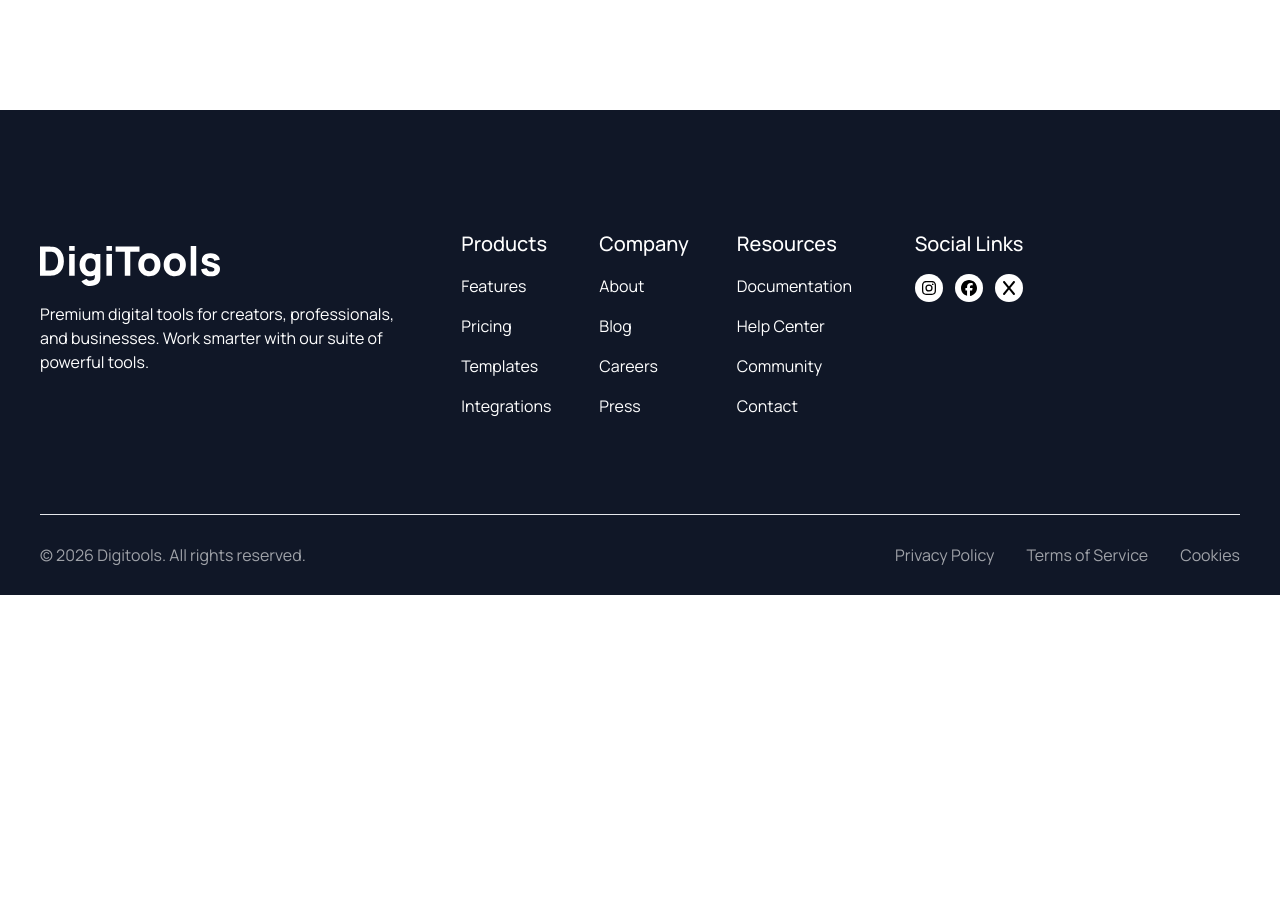
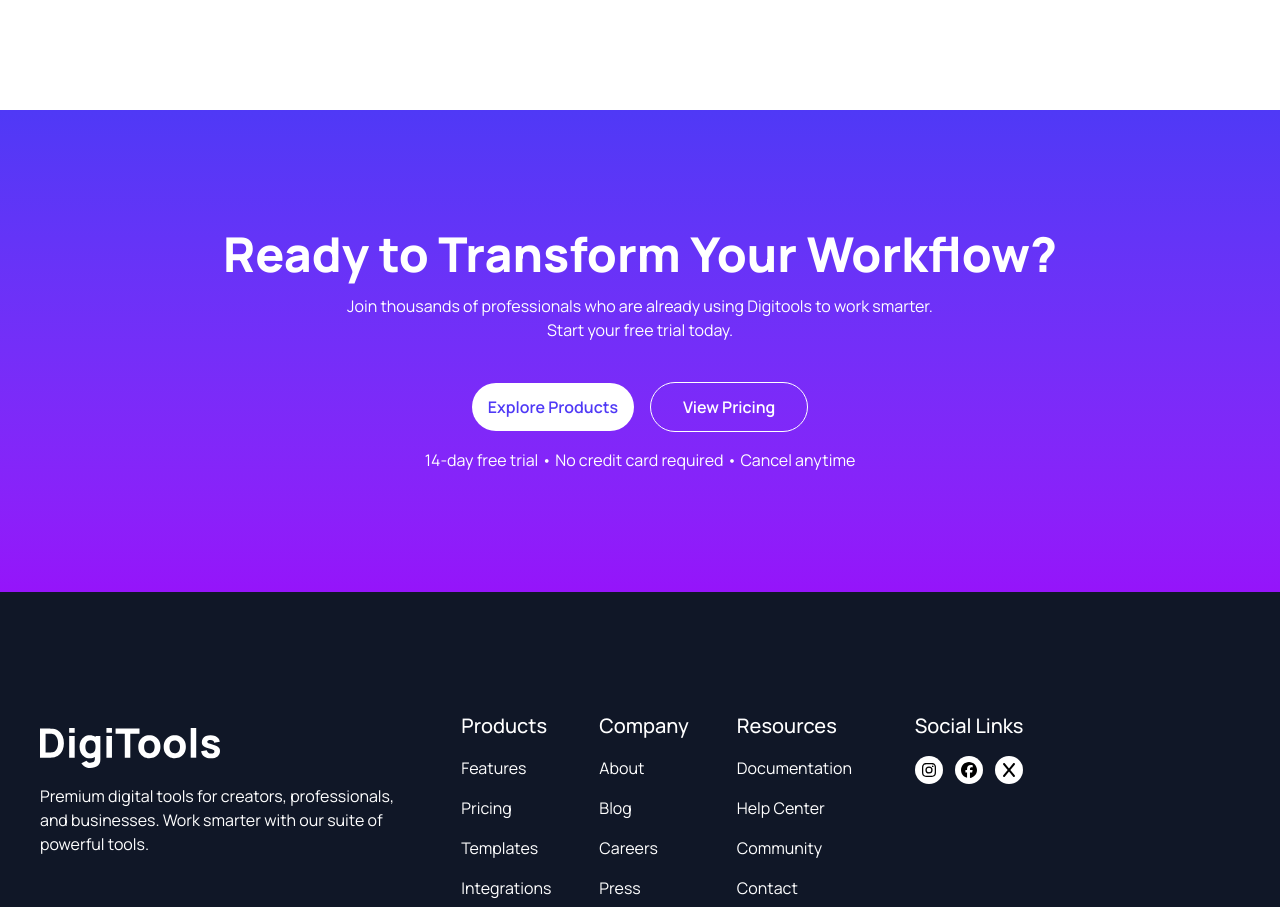
Before and after one commit to imraulwrites/simple-react-single-page-application, a React (Vite) app: page / in a window 1280 px wide. Shown: the part 4452-5359 px from the top of the page. Before the commit the page ends 5047 px from the top, so only its background shows below. Built offline with nearby package versions, Linux system fonts and the light colour scheme.

Commit message:
Workflow section done

```diff
--- a/src/App.jsx
+++ b/src/App.jsx
@@ -6,6 +6,7 @@ import Products from './components/sections/Products';
 import Stats from './components/sections/Stats';
 import NewCustomer from './components/sections/NewCustomer';
 import PricingContainer from './components/sections/PricingContainer';
+import Workflow from './components/sections/Workflow';
 
 function App() {
   const [isCartOpen, setIsCartOpen] = useState(false);
@@ -45,6 +46,7 @@ function App() {
         totalCartPrice={totalCartPrice}
       />
       <PricingContainer />
+      <Workflow />
 
       <Footer />
     </section>
--- /dev/null
+++ b/src/components/sections/Workflow.jsx
@@ -0,0 +1,23 @@
+import React from 'react';
+import Button from '../ui/Button';
+
+function Workflow() {
+  return (
+    <section className='bg-gradient py-30 text-center text-white'>
+      <h1 className='text-5xl font-extrabold mb-4'> Ready to Transform Your Workflow?</h1>
+      <p className='text-base font-normal mb-10'>
+        Join thousands of professionals who are already using Digitools to work smarter. <br /> Start your
+        free trial today.
+      </p>
+
+      <div className='flex gap-4 mb-4 justify-center items-center'>
+        <Button className="bg-white rounded-4xl text-primary px-4 py-3 text-base font-semibold">Explore Products</Button>
+        <Button className="border border-white rounded-4xl px-8 py-3 text-base font-semibold">View Pricing</Button>
+      </div>
+
+      <p>14-day free trial • No credit card required • Cancel anytime</p>
+    </section>
+  );
+}
+
+export default Workflow;
```
